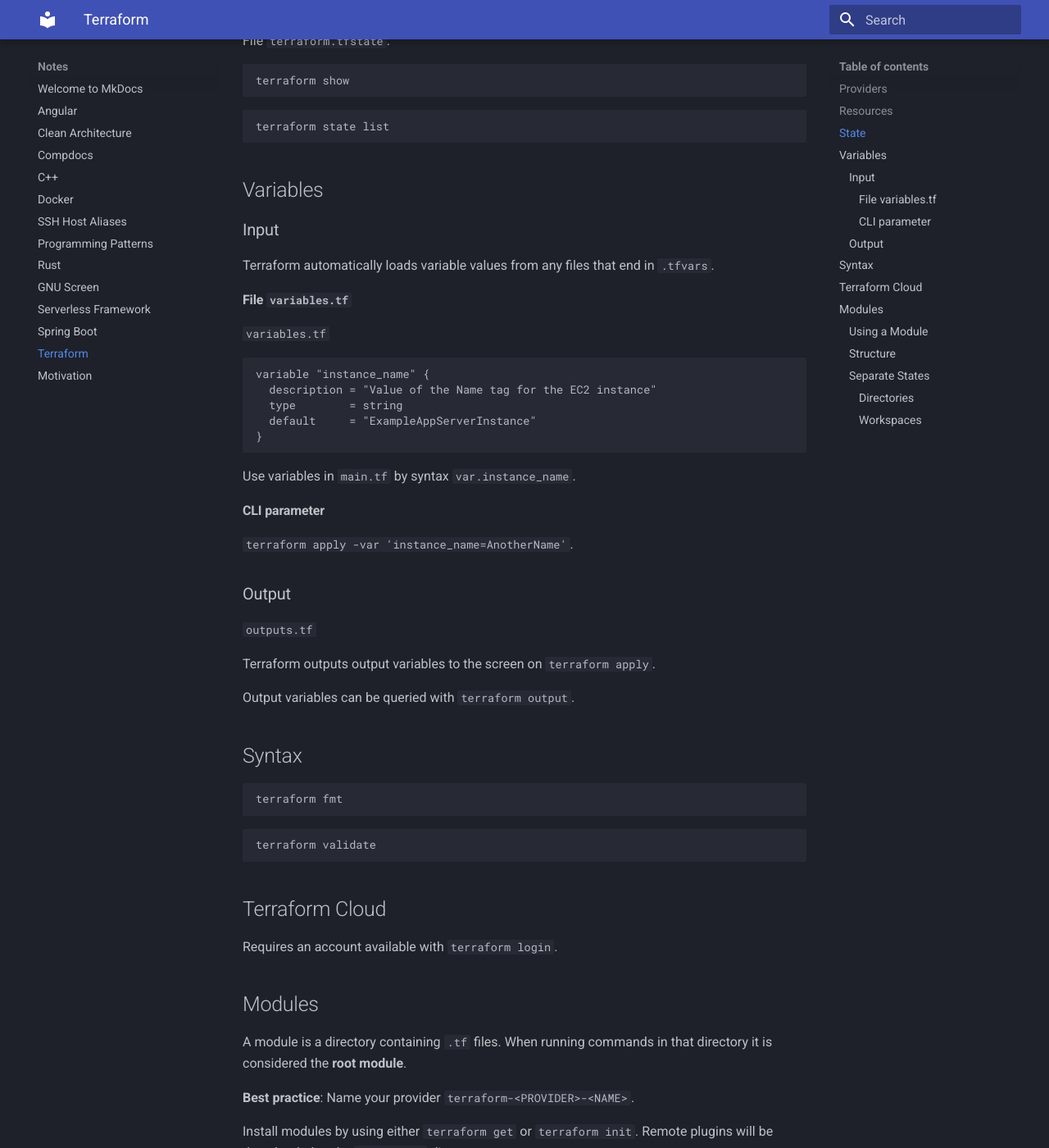
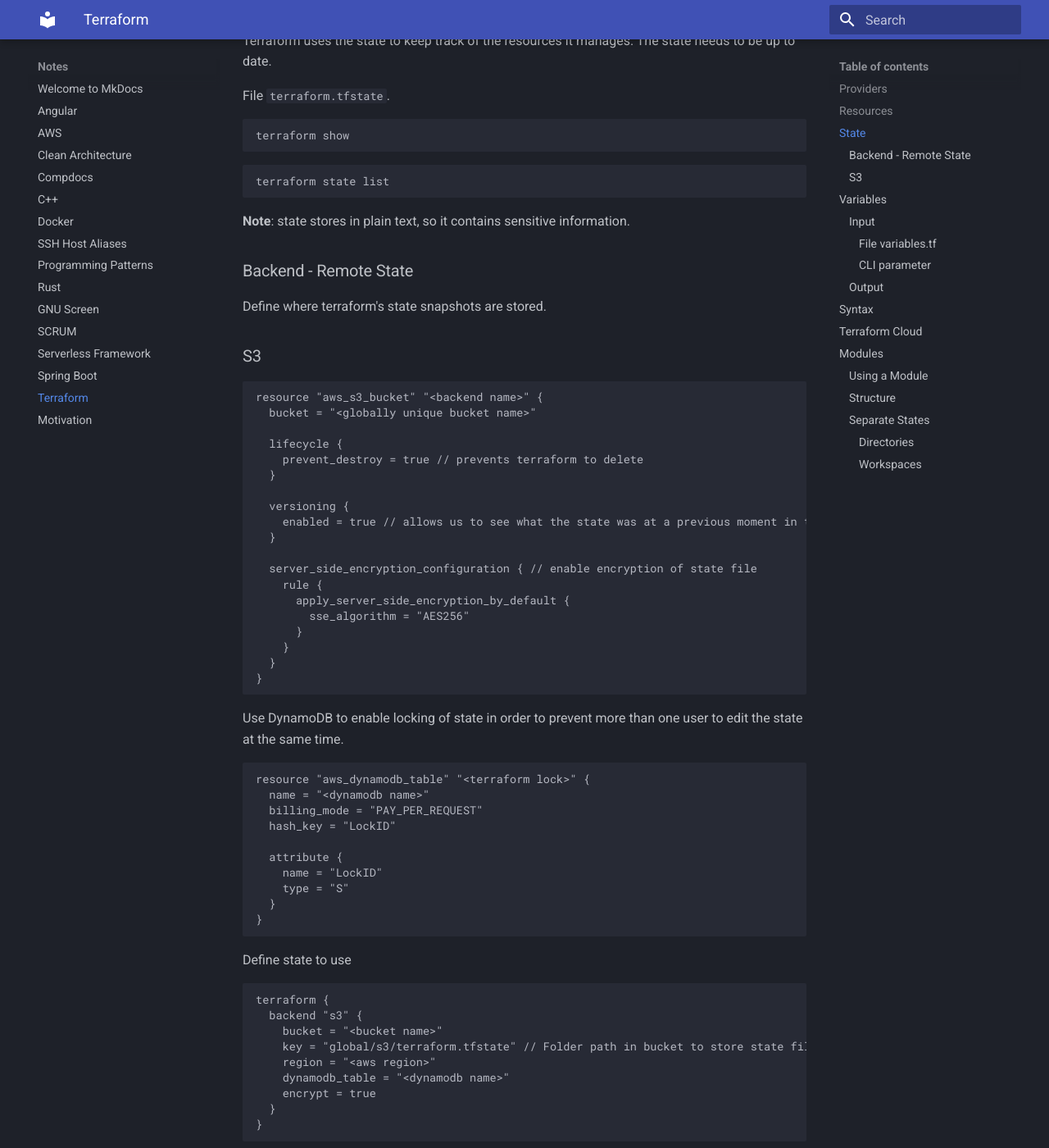
Before and after one commit to YotaYota/notes, an MkDocs documentation site: the page built from docs/terraform.md, in a window 1280 px wide and 1400 px high, scrolled down 1272 px. Shown: the whole window at 82% size. Built offline with MkDocs 1.6.1 and Material for MkDocs 9.7.7, drawn with Linux system fonts in a browser that asks for light colours; some of the changed text lies outside the part shown.

Commit message:
aws, scrum, terraform, serverless

````diff
--- a/docs/terraform.md
+++ b/docs/terraform.md
@@ -56,6 +56,9 @@
 
 ## State
 
+Terraform uses the state to keep track of the resources it manages. The state
+needs to be up to date.
+
 File `terraform.tfstate`.
 
 ```
@@ -65,6 +68,69 @@
 ```
 terraform state list
 ```
+
+**Note**: state stores in plain text, so it contains sensitive information.
+
+### Backend - Remote State
+
+Define where terraform's state snapshots are stored.
+
+### S3
+
+```
+resource "aws_s3_bucket" "<backend name>" {
+  bucket = "<globally unique bucket name>"
+
+  lifecycle {
+    prevent_destroy = true // prevents terraform to delete
+  }
+
+  versioning {
+    enabled = true // allows us to see what the state was at a previous moment in time
+  }
+
+  server_side_encryption_configuration { // enable encryption of state file
+    rule {
+      apply_server_side_encryption_by_default {
+        sse_algorithm = "AES256"
+      }
+    }
+  }
+}
+```
+
+Use DynamoDB to enable locking of state in order to prevent more than one user
+to edit the state at the same time.
+
+```
+resource "aws_dynamodb_table" "<terraform lock>" {
+  name = "<dynamodb name>"
+  billing_mode = "PAY_PER_REQUEST"
+  hash_key = "LockID"
+
+  attribute {
+    name = "LockID"
+    type = "S"
+  }
+}
+```
+
+Define state to use
+
+```
+terraform {
+  backend "s3" {
+    bucket = "<bucket name>"
+    key = "global/s3/terraform.tfstate" // Folder path in bucket to store state file
+    region = "<aws region>"
+    dynamodb_table = "<dynamodb name>"
+    encrypt = true
+  }
+}
+```
+
+**Remark**: The target backend needs to exist in order for terraform to be able
+to use it.
 
 ## Variables
 
@@ -195,10 +261,10 @@
 │   ├── terraform.tfstate
 │   └── terraform.tfvars
 └── dev
-   ├── main.tf
-   ├── variables.tf
-   ├── terraform.tfstate
-   └── terraform.tfvars
+    ├── main.tf
+    ├── variables.tf
+    ├── terraform.tfstate
+    └── terraform.tfvars
 ```
 
 #### Workspaces
````
Also changed, not shown: docs/aws.md (added, +75 -0 lines), docs/scrum.md (added, +46 -0 lines), docs/serverless-framework.md (+14 -0 lines).
